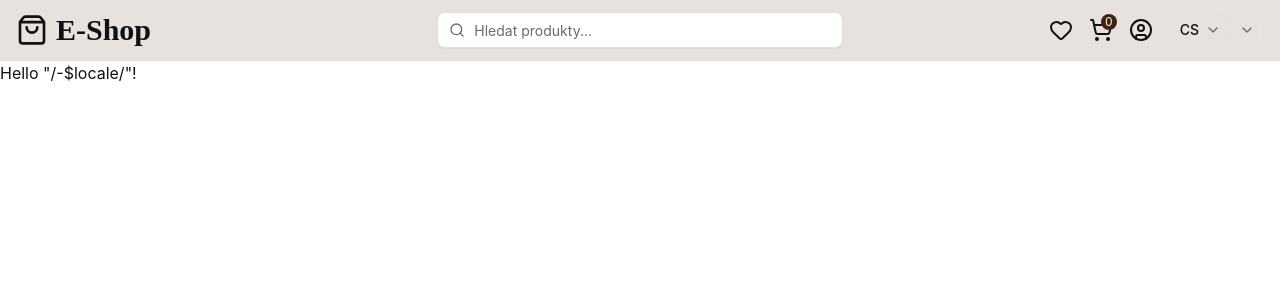
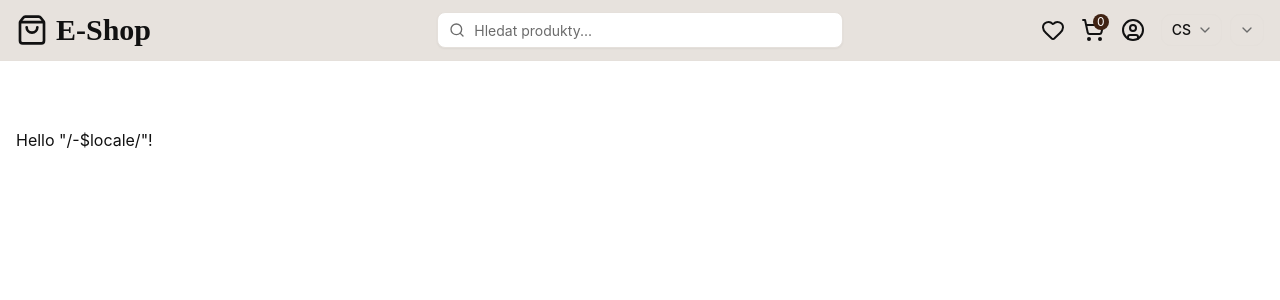
Before and after one commit to florixak/rtsoft-clothing-eshop, a React (Vite) app: page / in a window 1280 px wide. Shown: the top 300 px of the page. Built offline with nearby package versions, Linux system fonts and the light colour scheme.

Commit message:
feat: make header fixed, wrap Outlet

```diff
--- a/src/components/layout/header.tsx
+++ b/src/components/layout/header.tsx
@@ -13,7 +13,7 @@ const Header = () => {
   const { itemsCount } = useCartStore();
 
   return (
-    <header className="border-b bg-header px-4 py-3">
+    <header className="fixed w-full border-b bg-header px-4 py-3">
       <div className="flex items-center justify-between gap-4">
         <div className="flex-1">
           <Link
@@ -50,7 +50,7 @@ const Header = () => {
                 <UserCircle size={24} />
               </Link>
             </li>
-            <li className="hidden md:flex">
+            <li className="hidden md:flex flex-row items-center gap-2">
               <LanguageSwitcher />
               <ThemeSwitcher />
             </li>
--- a/src/routes/__root.tsx
+++ b/src/routes/__root.tsx
@@ -59,7 +59,9 @@ function RootComponent() {
     <>
       <HeadContent />
       <Header />
-      <Outlet />
+      <main className="min-h-screen bg-background px-4 py-6 pt-32">
+        <Outlet />
+      </main>
       <ReactQueryDevtools position="left" buttonPosition="bottom-left" />
       <TanStackRouterDevtools position="bottom-right" />
     </>
```
